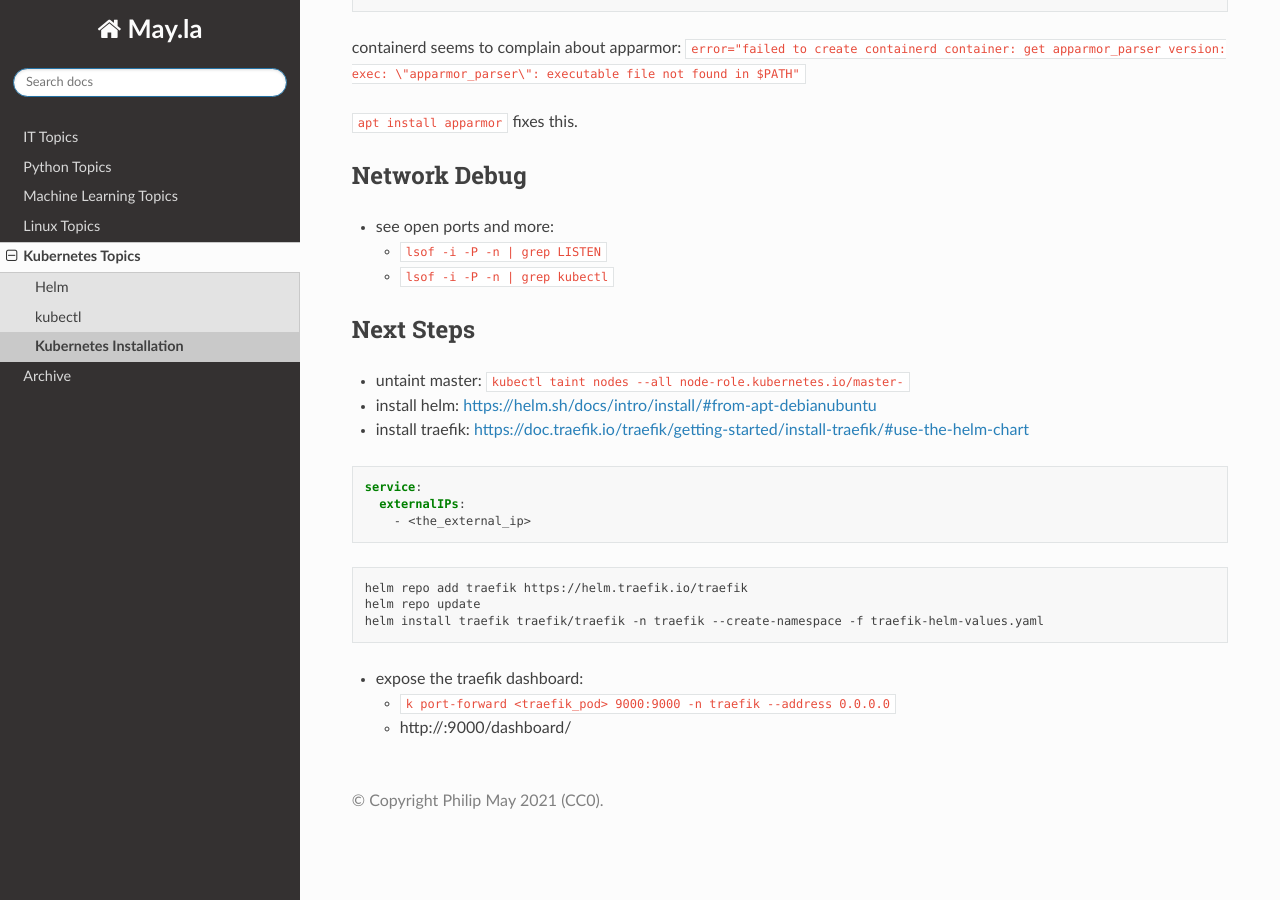
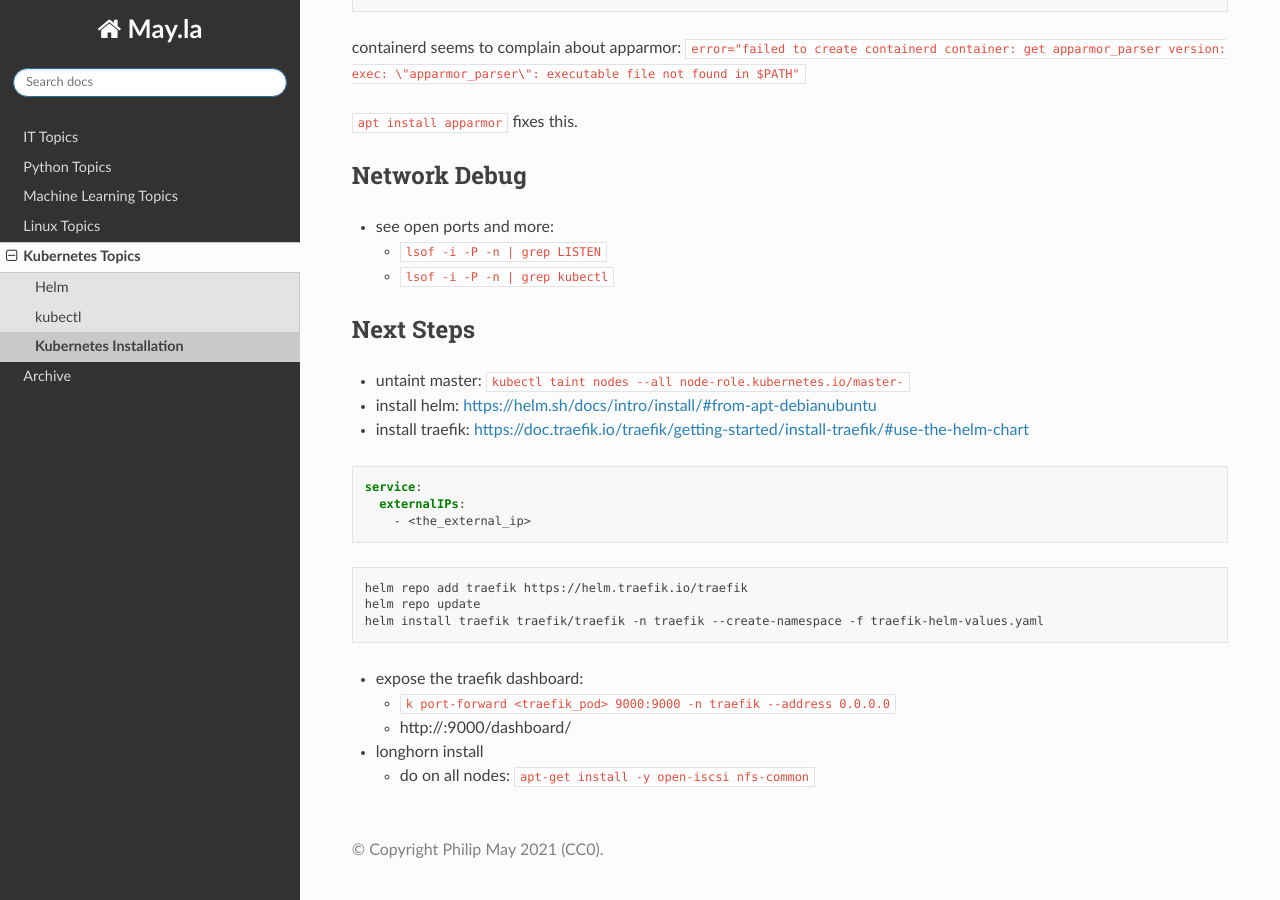
Before and after one commit to PhilipMay/May.la, a Sphinx documentation site: the page built from source/k8s/kubernetes-install.md, in a window 1280 px wide and 900 px high, scrolled down 3202 px. Built offline with Sphinx 7.4.7 and the Read the Docs theme 2.0.0, drawn with Linux system fonts in a browser that asks for light colours.

Commit message:
Update kubernetes-install.md

```diff
--- a/source/k8s/kubernetes-install.md
+++ b/source/k8s/kubernetes-install.md
@@ -177,3 +177,6 @@ helm install traefik traefik/traefik -n traefik --create-namespace -f traefik-he
 - expose the traefik dashboard:
   - `k port-forward <traefik_pod> 9000:9000 -n traefik --address 0.0.0.0`
   - http://<ip>:9000/dashboard/
+
+- longhorn install
+  - do on all nodes: `apt-get install -y open-iscsi nfs-common`
```
